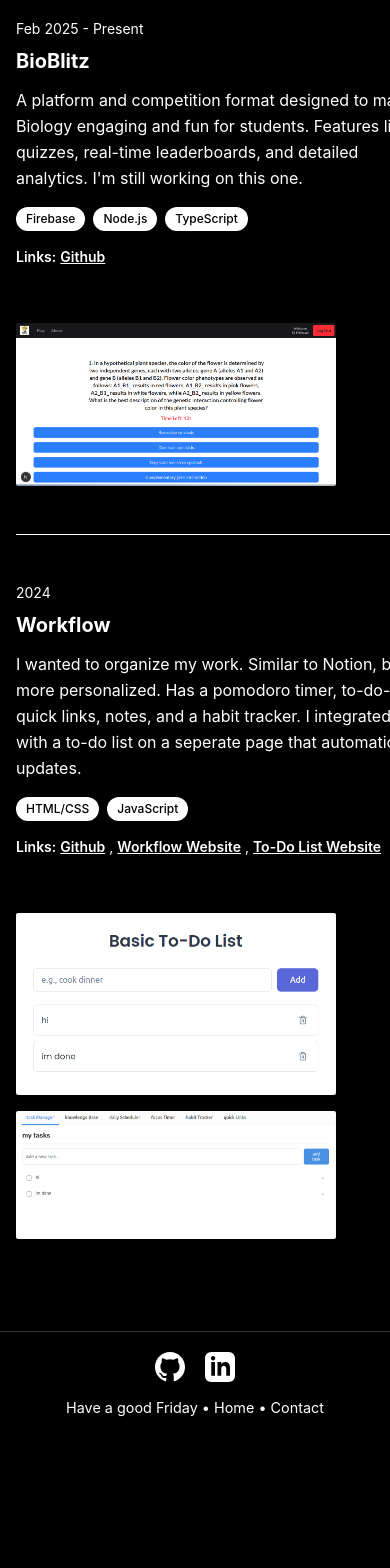
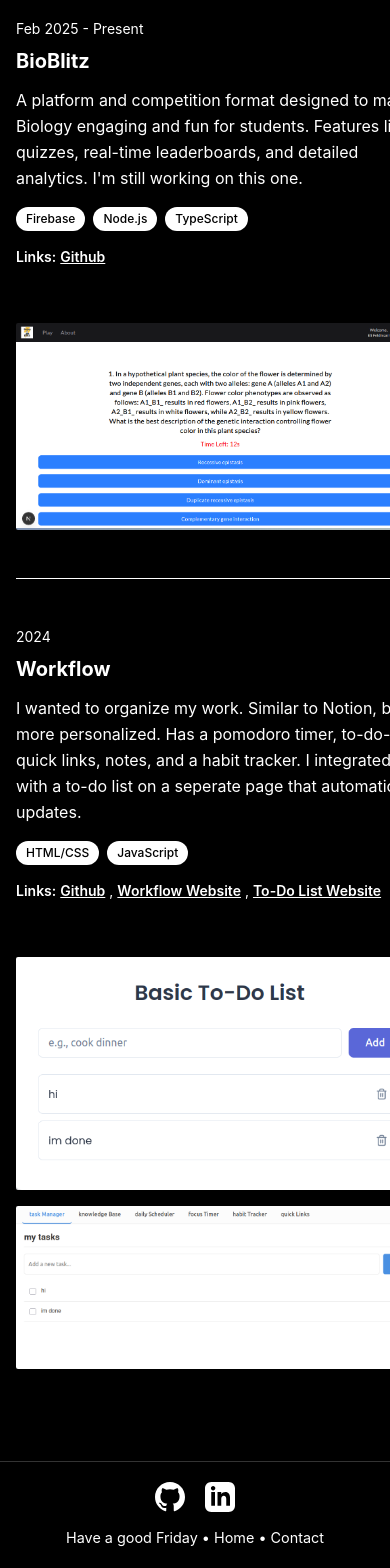
Before and after one commit to ElijahFeldman7/elijahfeldmanweb, a React (Create React App) app: page /projects in a window 390 px wide. Shown: the part 360-1928 px from the top of the page. Before the commit the page ends 1799 px from the top, so only its background shows below. Built offline with nearby package versions, Linux system fonts and the light colour scheme.

Commit message:
projects: mobile friendly

```diff
--- a/src/pages/Projects.js
+++ b/src/pages/Projects.js
@@ -5,7 +5,7 @@ import { Link } from 'react-router-dom';
 function Projects() {
   return (
     <div className="min-h-screen flex flex-col justify-center">
-      <main className="max-w-6xl mx-auto text-left pt-0 px-2 sm:px-4 flex-1 flex flex-col justify-start text-container">
+      <main className="max-w-6xl mx-auto text-left pt-0 px-4 flex-1 flex flex-col justify-start text-container">
         <div className="mt-8 flex items-start justify-between">
           <div>
             <h1 className="text-5xl font-bold flex items-center flex-wrap">
@@ -42,7 +42,7 @@ function Projects() {
               </div>
             </div>
             <div className="md:col-span-1 mt-4 md:mt-0">
-              <img src="/bioblitz.png" alt="Elijah Feldman BioBlitz Project Screenshot" className="rounded-sm shadow-md hover:shadow-xl transition-shadow duration-300 w-full max-w-xs md:max-w-full" width="600" height="400" />
+              <img src="/bioblitz.png" alt="Elijah Feldman BioBlitz Project Screenshot" className="rounded-sm shadow-md hover:shadow-xl transition-shadow duration-300 w-full md:max-w-full" width="600" height="400" />
             </div>
           </div>
 
@@ -65,8 +65,8 @@ function Projects() {
               </div>
             </div>
             <div className="md:col-span-1 mt-4 md:mt-0 flex flex-col gap-4">
-              <img src="/to-do.png" alt="Workflow To-Do Screenshot" className="rounded-sm shadow-md hover:shadow-xl transition-shadow duration-300 w-full max-w-xs md:max-w-full" width="600" height="400" />
-              <img src="/workflow.png" alt="Workflow Main Screenshot" className="rounded-sm shadow-md hover:shadow-xl transition-shadow duration-300 w-full max-w-xs md:max-w-full" width="600" height="400" />
+              <img src="/to-do.png" alt="Workflow To-Do Screenshot" className="rounded-sm shadow-md hover:shadow-xl transition-shadow duration-300 w-full md:max-w-full" width="600" height="400" />
+              <img src="/workflow.png" alt="Workflow Main Screenshot" className="rounded-sm shadow-md hover:shadow-xl transition-shadow duration-300 w-full md:max-w-full" width="600" height="400" />
             </div>
           </div>
         </div>
```
